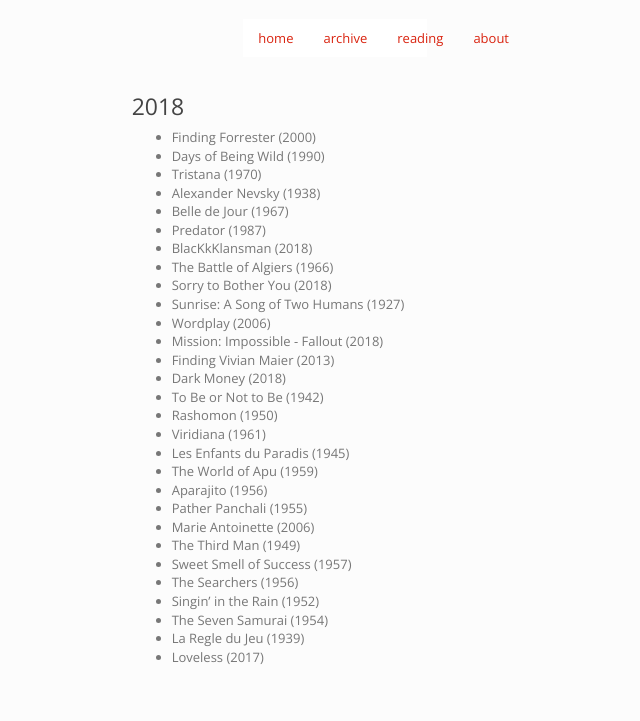
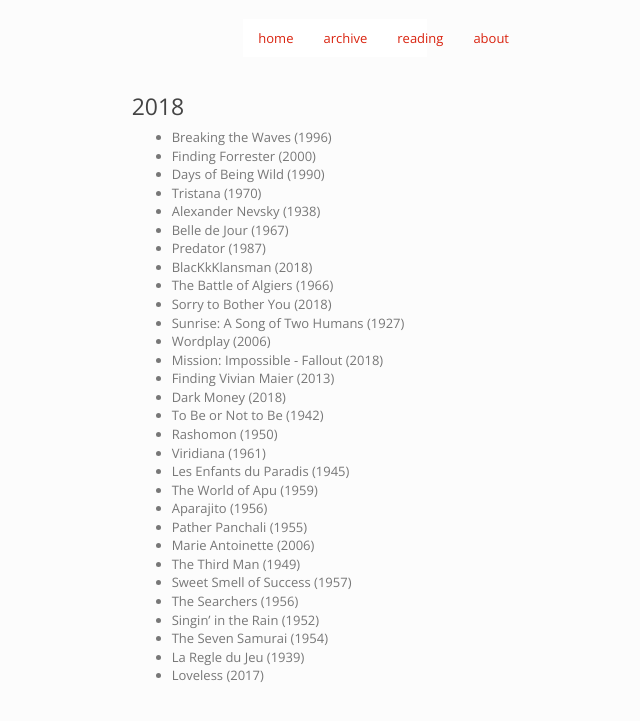
Before and after one commit to imtayadeway/imtayadeway.github.io, a Jekyll site: the page built from film/index.md, in a window 1280 px wide. Shown: the top 721 px of the page, without its empty margins (305-945 px from the left). Built offline with Jekyll 4.4.1, drawn with Linux system fonts in a browser that asks for light colours.

Commit message:
Breaking the waves

```diff
--- a/film/index.md
+++ b/film/index.md
@@ -5,6 +5,7 @@ title: Film
 
 ### 2018
 
+- Breaking the Waves (1996)
 - Finding Forrester (2000)
 - Days of Being Wild (1990)
 - Tristana (1970)
```
